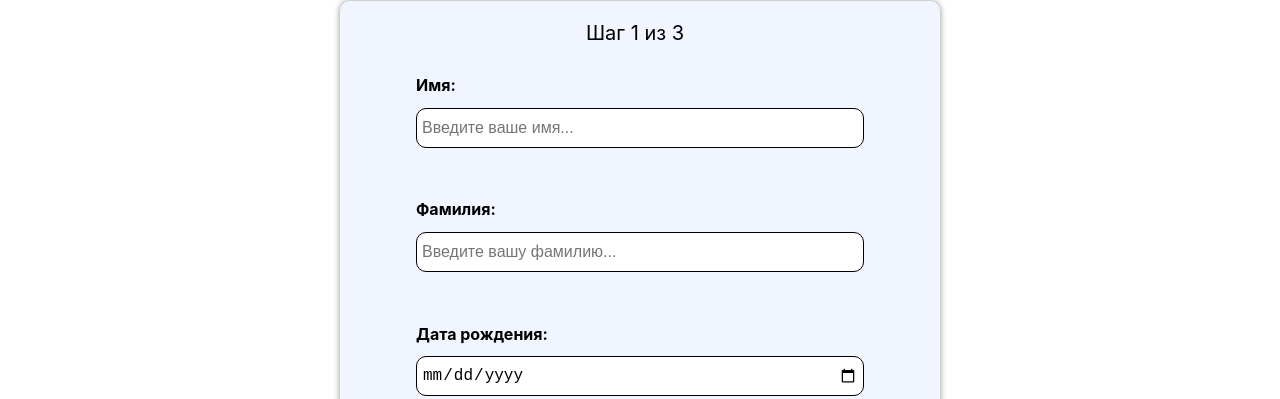
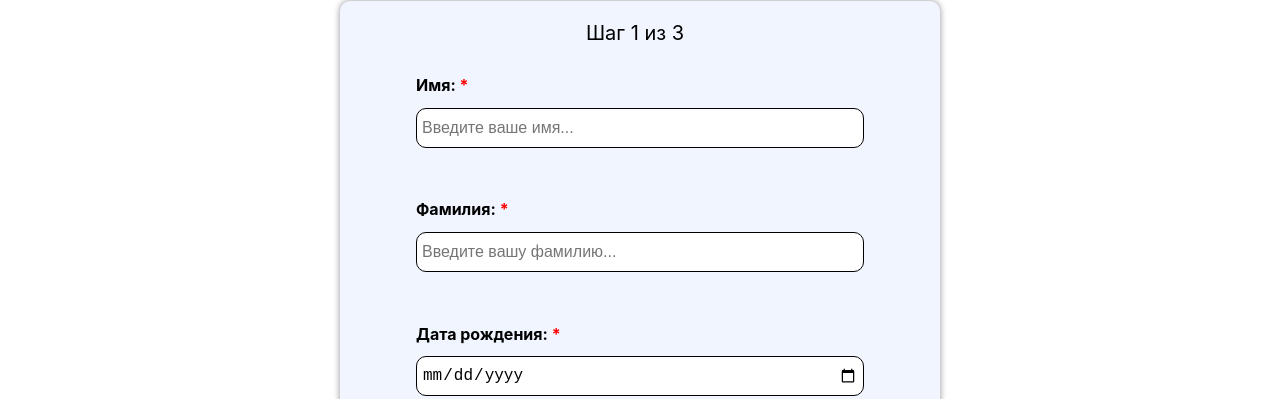
Before and after one commit to takeAmoment/andersen-react-hw, a React (Create React App) app in the folder my-app/: page / in a window 1280 px wide. Shown: the part 164-563 px from the top of the page. Built offline with nearby package versions, Linux system fonts and the light colour scheme.

Commit message:
feat: add sign required to label

```diff
--- a/my-app/src/components/InputField/InputField.jsx
+++ b/my-app/src/components/InputField/InputField.jsx
@@ -13,7 +13,7 @@ export default class InputField extends Component {
         }
       >
         <label htmlFor={item.name} className={styles.field__label}>
-          {item.label}
+          {item.label} <span className={styles.label__note}>*</span>
         </label>
         {item.type === 'input' ? (
           <Input item={item} handleChange={handleChange} value={value} />
--- a/my-app/src/components/InputField/InputField.module.css
+++ b/my-app/src/components/InputField/InputField.module.css
@@ -12,6 +12,9 @@
     font-weight: 700;
     margin-bottom: 0.7rem;
 }
+.label__note {
+    color: red;
+}
 .field__error {
     margin-top: 0.5rem;
     font-size: 1.4rem;
```
